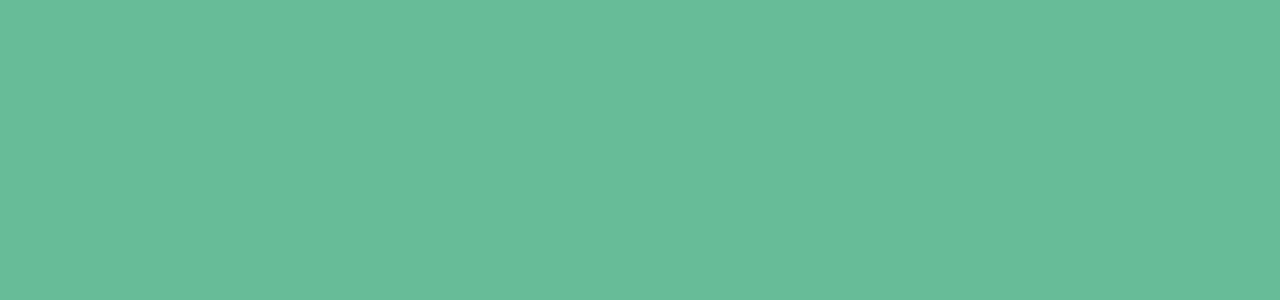
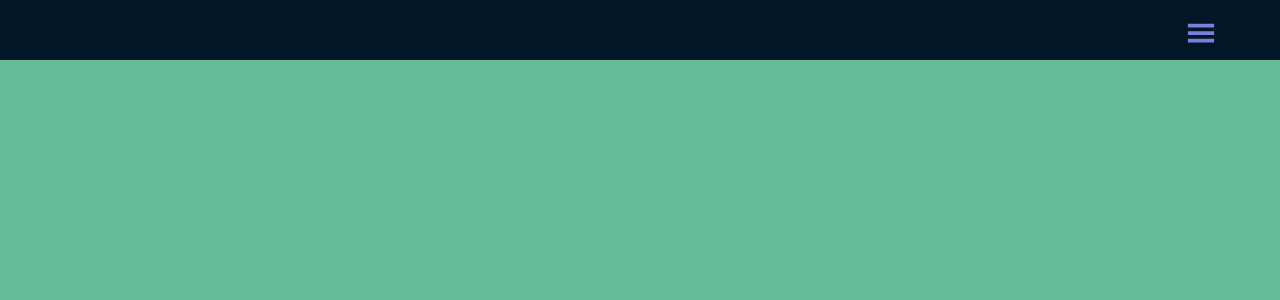
Before and after one commit to S-Solomon/React-Components-Library, a React (Create React App) app: page / in a window 1280 px wide. Shown: the top 300 px of the page. Built offline with nearby package versions, Linux system fonts and the light colour scheme.

Commit message:
side drawer

```diff
--- a/package.json
+++ b/package.json
@@ -9,6 +9,8 @@
     "rc-drawer": "^4.4.2",
     "react": "^17.0.2",
     "react-dom": "^17.0.2",
+    "react-icons": "^4.2.0",
+    "react-router-dom": "^5.3.0",
     "react-scripts": "4.0.3",
     "styled-components": "^5.3.1",
     "web-vitals": "^1.1.2"
--- a/src/App.js
+++ b/src/App.js
@@ -1,6 +1,8 @@
 // import Navbar from './components/navbar/Navbar';
 // import Tabs from './components/tabs/Tabs'
 // import Accordion from "./components/accordion/Accordion";
+
+import SideDrawer from "./components/drawer/SideDrawer";
 
 
 function App() {
@@ -10,6 +12,7 @@ function App() {
       {/* <Navbar /> */}
       {/* <Tabs /> */}
       {/* <Accordion /> */}
+      <SideDrawer />
     </main>
   );
 }
--- /dev/null
+++ b/src/components/drawer/SideDrawer.js
@@ -0,0 +1,82 @@
+import React, { useState } from 'react'
+import styled from 'styled-components'
+import { GiHamburgerMenu } from 'react-icons/gi'
+
+const SideDrawer = () => {
+    const [showNav, setShowNav] = useState(false)
+
+    return (
+        <>
+            <HeaderStyled>
+                <GiHamburgerMenu onClick={() => setShowNav(!showNav)}/>
+                <SideNavStyled>
+                    <nav className={showNav ? 'nav active' : 'nav'}>
+                        <ul>
+                            <li><a href="/">Home</a></li>
+                            <li><a href="/">About Us</a></li>
+                            <li><a href="/">Contact Us</a></li>
+                        </ul>
+                    </nav>
+                </SideNavStyled>
+            </HeaderStyled>
+        </>
+    )
+}
+
+export default SideDrawer
+
+const HeaderStyled = styled.header`
+    padding: 30px;
+    /* background: white;  */
+    background: #011627;
+    height: 40px;
+    color: white;
+    position: relative;
+    svg {
+        font-size: 30px;
+        cursor: pointer;
+        color: #7b7fda;
+        position: absolute;
+        right: 5%;
+        top: 30%;
+    }
+`;
+
+
+
+const SideNavStyled = styled.div`
+    .nav {
+        width: 240px;
+        background: #011627;
+        position: fixed;
+        height: 100vh;
+        padding: 0 30px;
+        transition: all .3s;
+        left: -100%;
+        display: flex;
+        justify-content: center;
+        align-content: center;
+    }
+    .nav.active {
+        left: 0;
+    }
+    ul {
+        padding: 0;
+
+        li {
+            list-style: none;
+            margin: 10px 0;
+            a {
+                text-decoration: none;
+                color: white;
+                display: block;
+                padding: 10px 15px;
+                font-size: 16px;
+                border-radius: 6px;
+                &:hover, &:active {
+                    background: #172b4d;
+                }
+            }
+        }
+    }
+`;
--- a/src/styles/GlobalStyle.js
+++ b/src/styles/GlobalStyle.js
@@ -9,6 +9,7 @@ const GlobalStyle = createGlobalStyle`
         margin: 0;
         padding: 0;
         box-sizing: border-box;
+        font-family: 'Roboto', sans-serif;
     }
 
     html {
@@ -20,6 +21,9 @@ const GlobalStyle = createGlobalStyle`
         background: #67bc98;
     }
 
+    main {
+        position: relative;
+    }
 `;
 
 export default GlobalStyle
```
Also changed, not shown: 1 other file (tests, documents, lock files or other folders).
